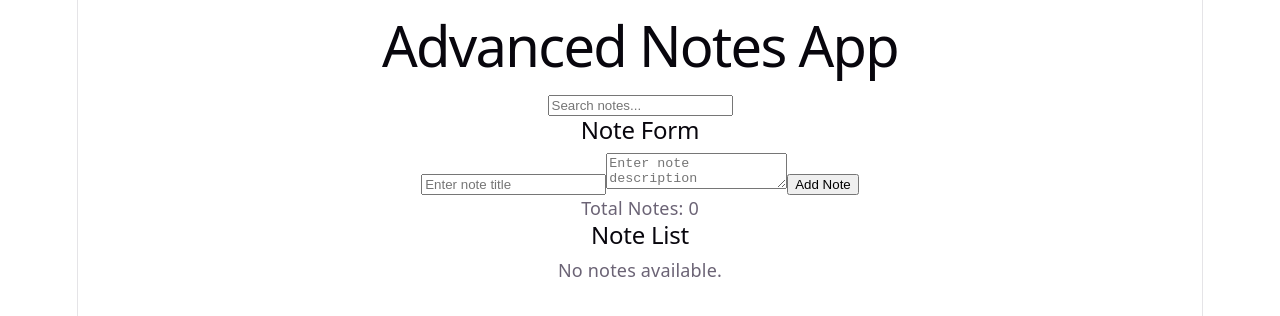
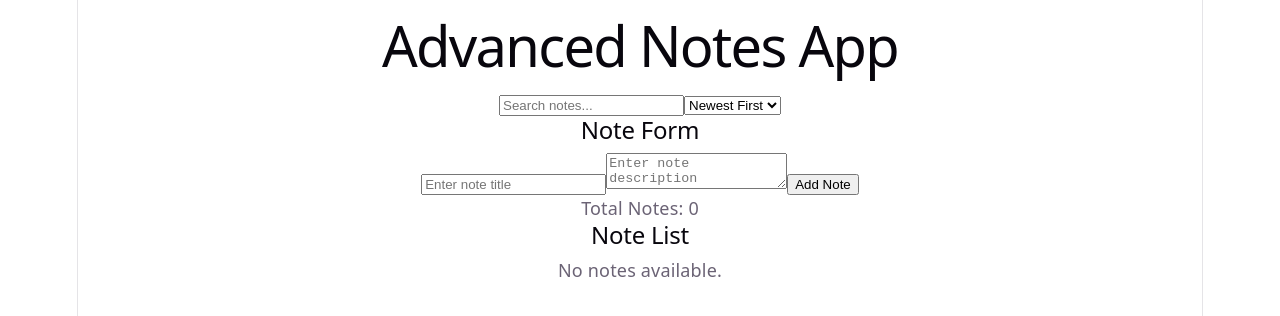
Before and after one commit to abhi12012/react-advanced-note-app, a React (Vite) app: page / in a window 1280 px wide. Shown: the top 316 px of the page. Built offline with nearby package versions, Linux system fonts and the light colour scheme.

Commit message:
feat: add note sorting functionality

```diff
--- a/src/App.jsx
+++ b/src/App.jsx
@@ -29,6 +29,8 @@ function App() {
 
   const [searchText, setSearchText] = useState("");
 
+  const [sortBy, setSortBy] = useState("newest");
+
 
 const {
   notes,
@@ -39,7 +41,26 @@ const searchedNotes = useSearch(notes, searchText);
 
 
 
+
+
+
 const filteredNotes = useSearch(notes, searchText);
+const displayNotes = [...filteredNotes];
+
+if (sortBy === "newest") {
+  displayNotes.sort((a, b) => b.id - a.id);
+}
+
+if (sortBy === "oldest") {
+  displayNotes.sort((a, b) => a.id - b.id);
+}
+
+if (sortBy === "az") {
+  displayNotes.sort((a, b) =>
+    a.title.localeCompare(b.title)
+  );
+}
+
 
 
   function handleChange(event) {
@@ -137,6 +158,14 @@ return (
 />
 
 
+<select value={sortBy} onChange={(event) => setSortBy(event.target.value)}>
+  <option value="newest">Newest First</option>
+  <option value="oldest">Oldest First</option>
+  <option value="az">A → Z</option>
+  <option value="za">Z → A</option>
+</select>
+
+
    <NoteForm
   note={note}
   handleChange={handleChange}
@@ -157,10 +186,9 @@ return (
 
 
 <NoteList
-  filteredNotes={filteredNotes}
+  filteredNotes={displayNotes}
   onEdit={handleEdit}
 />
-
  </div>
 
 
```
